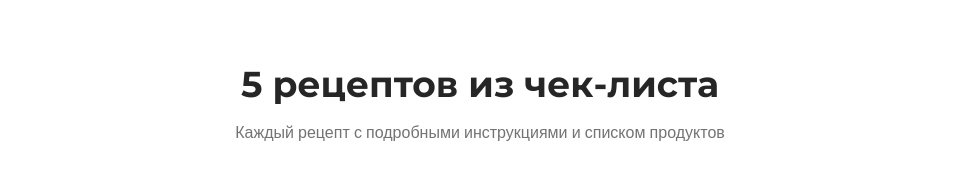
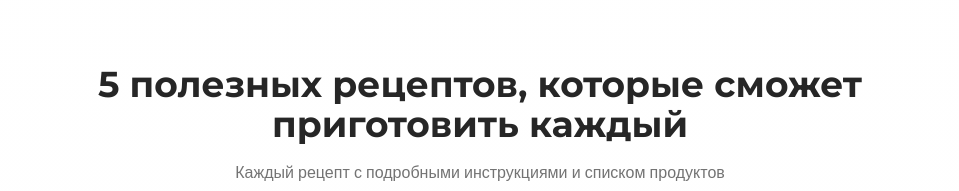
Before and after one commit to pr-poehali-dev/healthy-meals-travel, a React (Vite) app: page / in a window 1280 px wide. Shown: the part 500-691 px from the top of the page, without its empty margins (160-1119 px from the left). Built offline with nearby package versions, Linux system fonts and the light colour scheme.

Commit message:
Обновлены полезные рецепты в чек листе

```diff
--- a/src/pages/Index.tsx
+++ b/src/pages/Index.tsx
@@ -183,7 +183,7 @@ const Index = () => {
 
         <section className="mb-16 max-w-4xl mx-auto">
           <h2 className="text-3xl md:text-4xl font-bold text-center mb-4">
-            5 рецептов из чек-листа
+            5 полезных рецептов, которые сможет приготовить каждый
           </h2>
           <p className="text-center text-muted-foreground mb-12">
             Каждый рецепт с подробными инструкциями и списком продуктов
```
